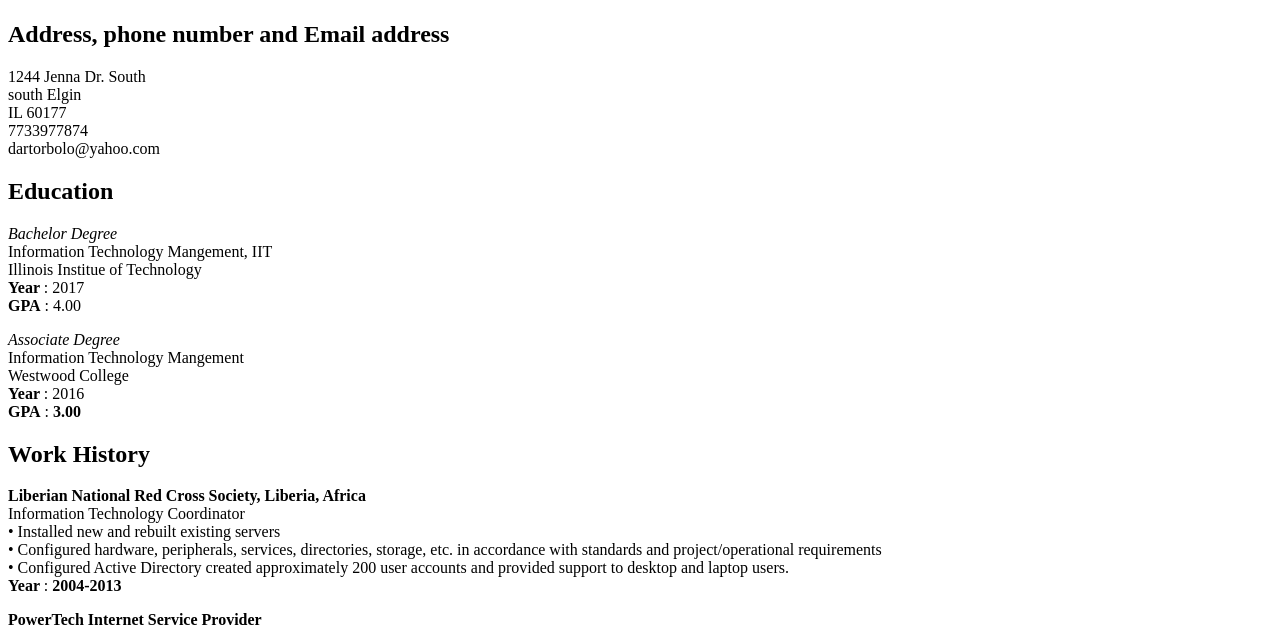
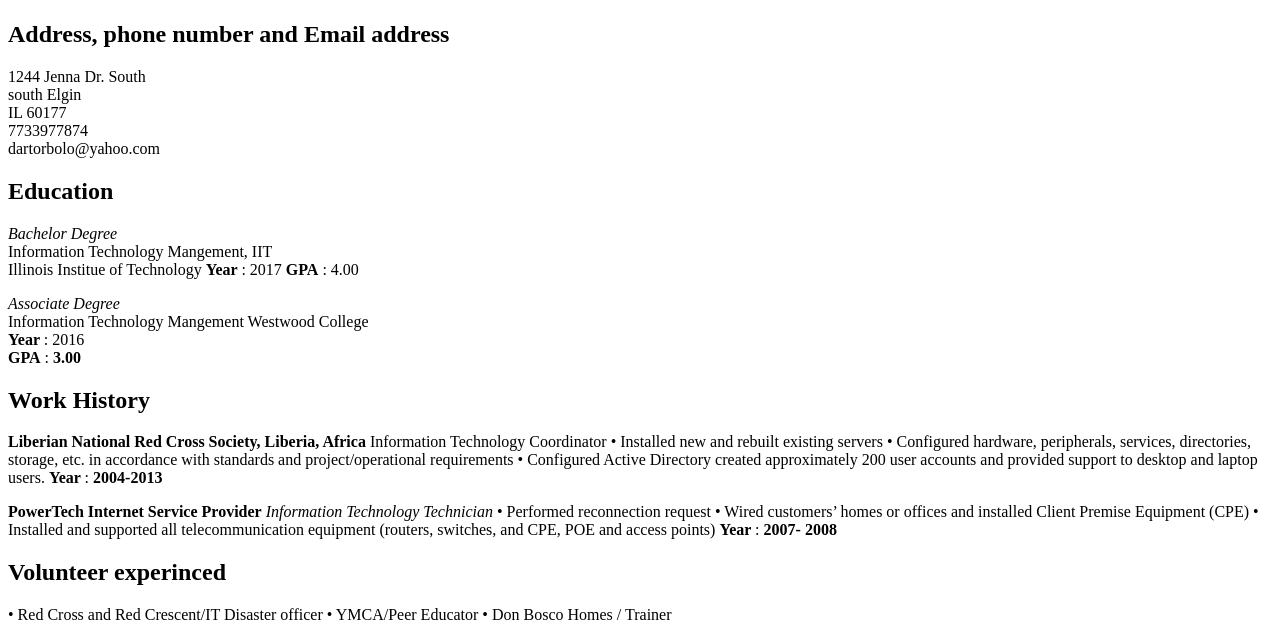
Before and after one commit to dbolo/Final-Project-1-Bolo, a plain HTML site: page index.html in a window 1280 px wide. Shown: the part 129-758 px from the top of the page. Drawn offline with Linux system fonts and the light colour scheme.

Commit message:
Removing Break
Removing Breaks

```diff
--- a/index.html
+++ b/index.html
@@ -25,43 +25,43 @@
 
 	   <p><em> Bachelor Degree</em><br>
 	   Information Technology Mangement, IIT<br>
-	   Illinois Institue of Technology<br>
-		<strong> Year </strong> : 2017 <br>
+	   Illinois Institue of Technology
+		<strong> Year </strong> : 2017
 		<strong> GPA</strong> : 4.00</p>
 
 	  <p><em> Associate Degree</em><br>
-	   Information Technology Mangement<br>
+	   Information Technology Mangement
 	   Westwood College<br>
 		<strong> Year </strong> : 2016 <br>
 		<strong> GPA</strong> : <strong>3.00</strong></p>
 
 		<h2> Work History</h2>
 
-		<p><strong> Liberian National Red Cross Society, Liberia, Africa</strong><br>
-	   Information Technology Coordinator<br>
-	   •	Installed new and rebuilt existing servers<br>
-	   •	Configured hardware, peripherals, services, directories, storage, etc. in accordance with standards and project/operational requirements <br>
-	   •	Configured Active Directory created approximately 200 user accounts and provided support to desktop and laptop users.<br>
-		<strong> Year </strong> : <strong>2004-2013</strong> <br>
+		<p><strong> Liberian National Red Cross Society, Liberia, Africa</strong>
+	   Information Technology Coordinator
+	   •	Installed new and rebuilt existing servers
+	   •	Configured hardware, peripherals, services, directories, storage, etc. in accordance with standards and project/operational requirements
+	   •	Configured Active Directory created approximately 200 user accounts and provided support to desktop and laptop users.
+		<strong> Year </strong> : <strong>2004-2013</strong>
 
 
-	  <p><strong> PowerTech Internet Service Provider</strong><br>
-	   <em>Information Technology Technician</em> <br>
-	   •	Performed reconnection request<br>
-	   •	Wired customers’ homes or offices and installed Client Premise Equipment (CPE) <br>
-	   •	Installed and supported all telecommunication equipment (routers, switches, and CPE, POE and access points)<br>
-		<strong> Year </strong> : <strong>2007- 2008</strong> <br>
+	  <p><strong> PowerTech Internet Service Provider</strong>
+	   <em>Information Technology Technician</em>
+	   •	Performed reconnection request
+	   •	Wired customers’ homes or offices and installed Client Premise Equipment (CPE)
+	   •	Installed and supported all telecommunication equipment (routers, switches, and CPE, POE and access points)
+		<strong> Year </strong> : <strong>2007- 2008</strong>
 
 		<h2> Volunteer experinced</h2>
-		<p> •	Red Cross and Red Crescent/IT Disaster officer <br>
-		•	YMCA/Peer Educator <br>
-		•	Don Bosco Homes / Trainer<br>
+		<p> •	Red Cross and Red Crescent/IT Disaster officer
+		•	YMCA/Peer Educator
+		•	Don Bosco Homes / Trainer
 
 
 		<h2> Refernces</h2>
 
-		<p> Lancedell Mathews, Executive Director, NARDA<br>
-			Pyne Bolo, CEO Cyber Unit<br>
+		<p> Lancedell Mathews, Executive Director, NARDA
+			Pyne Bolo, CEO Cyber Unit
 			Nyantu Nyantu, Information Technology officer, Ministry of Finance
 
 </body>
```
